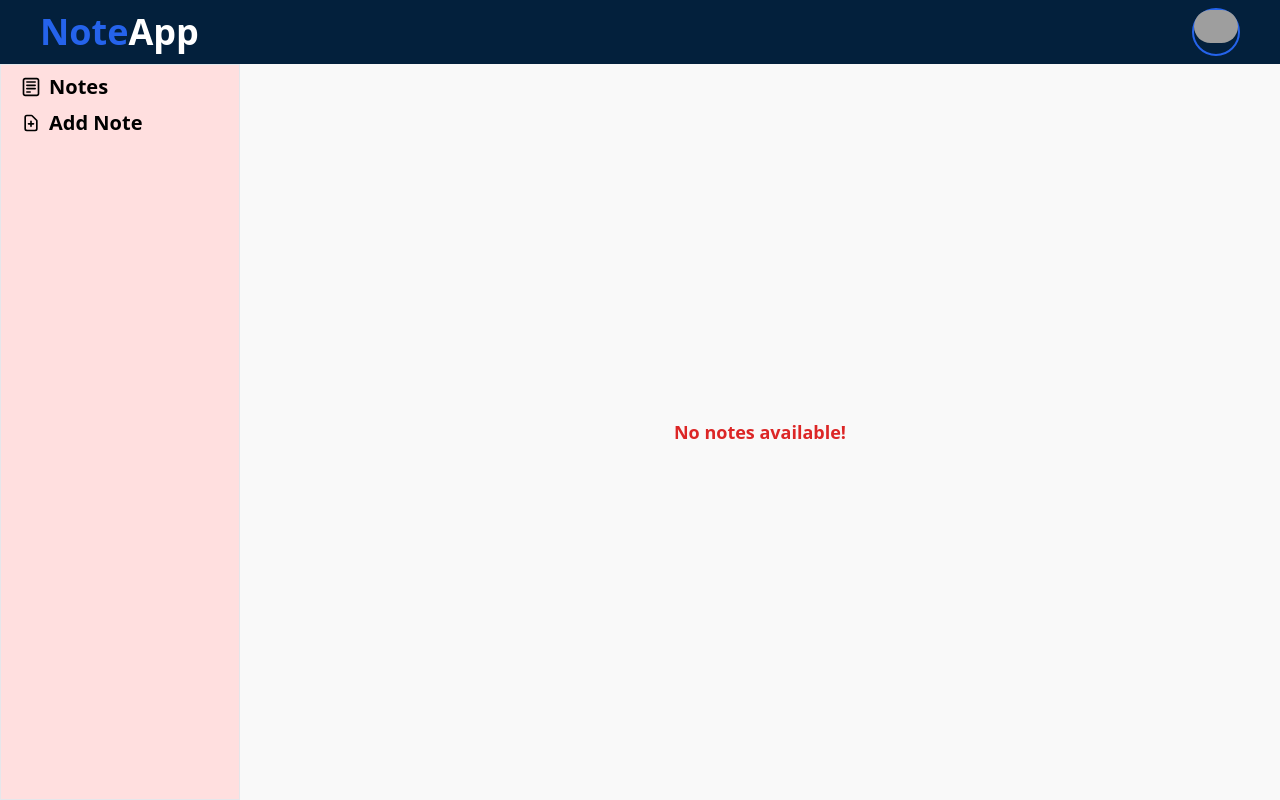
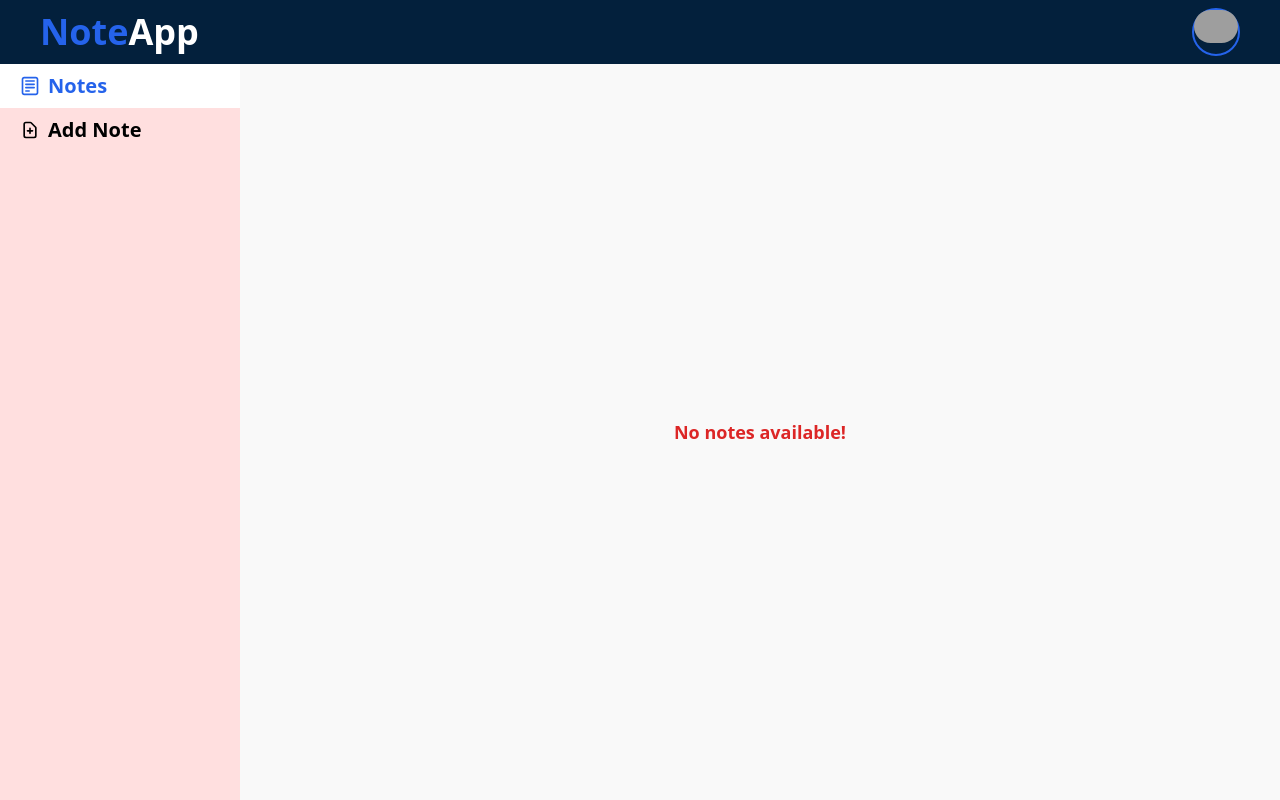
Before and after one commit to forhadmia1/note-app, a React (Create React App) app: page / in a window 1280 px wide. Built offline with nearby package versions, Linux system fonts and the light colour scheme; grey boxes are pictures that could not be loaded.

Commit message:
active link create

```diff
--- a/src/App.js
+++ b/src/App.js
@@ -2,9 +2,9 @@ import './App.css';
 import { Route, Routes } from 'react-router-dom'
 import Home from './pages/Home';
 import Notes from './components/allNotes/Notes';
-import AddNotes from './components/addNotes/AddNotes';
+import AddNotes from './components/allNotes/AddNotes';
 import { createContext, useState } from 'react';
-import EditNote from './components/editNote/EditNote';
+import EditNote from './components/allNotes/EditNote';
 export const NotesContext = createContext();
 
 function App() {
@@ -14,7 +14,6 @@ function App() {
       <Routes>
         <Route path='/' element={<Home />} >
           <Route index element={<Notes />} />
-          <Route path='notes' element={<Notes />} />
           <Route path='notes/:id' element={<EditNote />} />
           <Route path='add-notes' element={<AddNotes />} />
         </Route>
--- a/src/components/addNotes/AddNotes.jsx
+++ b/src/components/allNotes/AddNotes.jsx
@@ -22,7 +22,7 @@ const AddNotes = () => {
     const handleForm = (e) => {
         e.preventDefault()
         setNotes([...notes, formData])
-        navigate('/notes')
+        navigate('/')
     }
 
     return (
--- a/src/components/editNote/EditNote.jsx
+++ b/src/components/allNotes/EditNote.jsx
@@ -28,7 +28,7 @@ const EditNote = () => {
         e.preventDefault()
         const rest = notes.filter(note => note.id !== id)
         setNotes([...rest, note])
-        navigate('/notes')
+        navigate('/')
     }
 
     return (
--- a/src/components/allNotes/SingleNote.jsx
+++ b/src/components/allNotes/SingleNote.jsx
@@ -10,18 +10,18 @@ const SingleNote = ({ note, deleteNote }) => {
     }
 
     return (
-        <div class=" bg-gray-50 relative overflow-hidden p-5 cursor-pointer">
-            <div class="max-w-7xl mx-auto">
-                <div class="relative group">
-                    <div class="absolute -inset-1 bg-gradient-to-r from-purple-600 to-pink-600 rounded-lg blur opacity-25 group-hover:opacity-100 transition duration-1000 group-hover:duration-200"></div>
-                    <div class="relative px-7 py-6 bg-white ring-1 ring-gray-900/5 rounded-lg leading-none flex items-start justify-start ">
-                        <svg class="w-8 h-8 text-purple-600 mt-1" fill="none" viewBox="0 0 24 24">
-                            <path stroke="currentColor" stroke-linecap="round" stroke-linejoin="round" stroke-width="1.5" d="M6.75 6.75C6.75 5.64543 7.64543 4.75 8.75 4.75H15.25C16.3546 4.75 17.25 5.64543 17.25 6.75V19.25L12 14.75L6.75 19.25V6.75Z"></path>
+        <div className=" bg-gray-50 relative overflow-hidden p-5 cursor-pointer">
+            <div className="max-w-7xl mx-auto">
+                <div className="relative group">
+                    <div className="absolute -inset-1 bg-gradient-to-r from-purple-600 to-pink-600 rounded-lg blur opacity-25 group-hover:opacity-100 transition duration-1000 group-hover:duration-200"></div>
+                    <div className="relative px-7 py-6 bg-white ring-1 ring-gray-900/5 rounded-lg leading-none flex items-start justify-start ">
+                        <svg className="w-8 h-8 text-purple-600 mt-1" fill="none" viewBox="0 0 24 24">
+                            <path stroke="currentColor" stroke-linecap="round" strokeLinejoin="round" strokeWidth="1.5" d="M6.75 6.75C6.75 5.64543 7.64543 4.75 8.75 4.75H15.25C16.3546 4.75 17.25 5.64543 17.25 6.75V19.25L12 14.75L6.75 19.25V6.75Z"></path>
                         </svg>
-                        <div class="ml-2 flex justify-between w-full items-start gap-2">
+                        <div className="ml-2 flex justify-between w-full items-start gap-2">
                             <div>
-                                <h2 class="text-slate-800 text-xl font-semibold">{note.name}</h2>
-                                <p class="text-slate-800">{note.description}</p>
+                                <h2 className="text-slate-800 text-xl font-semibold">{note.name}</h2>
+                                <p className="text-slate-800">{note.description}</p>
                             </div>
                             <div className='flex flex-col gap-2'>
                                 <div className="text-sm text-gray-500 flex justify-center">
--- a/src/components/bodySection/BodySection.jsx
+++ b/src/components/bodySection/BodySection.jsx
@@ -1,18 +1,19 @@
 import React from 'react';
-import { Link, Outlet } from 'react-router-dom';
+import { Link, Outlet, useLocation } from 'react-router-dom';
 import { CgNotes } from 'react-icons/cg'
 import { HiOutlineDocumentAdd } from 'react-icons/hi'
 
 const BodySection = ({ open, setOpen }) => {
+    const { pathname } = useLocation()
 
     return (
         <section className='flex relative overflow-hidden'>
-            <div className={`w-60 border bg-[#ffdfdf] h-[calc(100vh-64px)] lg:static absolute ${open ? 'left-0' : '-left-full'} duration-500 z-[1]`}>
-                <ul onClick={() => setOpen(false)} className='list-none px-5 text-xl font-semibold'>
-                    <li className='flex items-center gap-2 mt-2 hover:text-blue-600'>
-                        <CgNotes /><Link to={'/notes'}>Notes</Link>
+            <div className={`w-60 bg-[#ffdfdf] h-[calc(100vh-64px)] lg:static absolute ${open ? 'left-0' : '-left-full'} duration-500 z-[1]`}>
+                <ul onClick={() => setOpen(false)} className='list-none text-xl font-semibold'>
+                    <li className={`flex items-center gap-2 py-2 px-5 hover:text-blue-600 ${pathname === '/' && 'bg-white text-blue-600'}`}>
+                        <CgNotes /><Link to={'/'}>Notes</Link>
                     </li>
-                    <li className='flex items-center gap-2 mt-2 hover:text-blue-600'>
+                    <li className={`flex items-center gap-2 px-5 py-2 hover:text-blue-600 ${pathname === '/add-notes' && 'bg-white text-blue-600'}`}>
                         <HiOutlineDocumentAdd /><Link to={'/add-notes'}>Add Note</Link>
                     </li>
                 </ul>
--- a/src/pages/Home.jsx
+++ b/src/pages/Home.jsx
@@ -1,6 +1,6 @@
 import React, { useState } from 'react';
 import BodySection from '../components/bodySection/BodySection';
-import Header from '../components/header/Header';
+import Header from '../components/common/Header'
 
 const Home = () => {
     const [open, setOpen] = useState(false)
```
Also changed, not shown: src/components/common/Header.jsx (renamed from src/components/header/Header.jsx), 1 other file (tests, documents, lock files or other folders).
